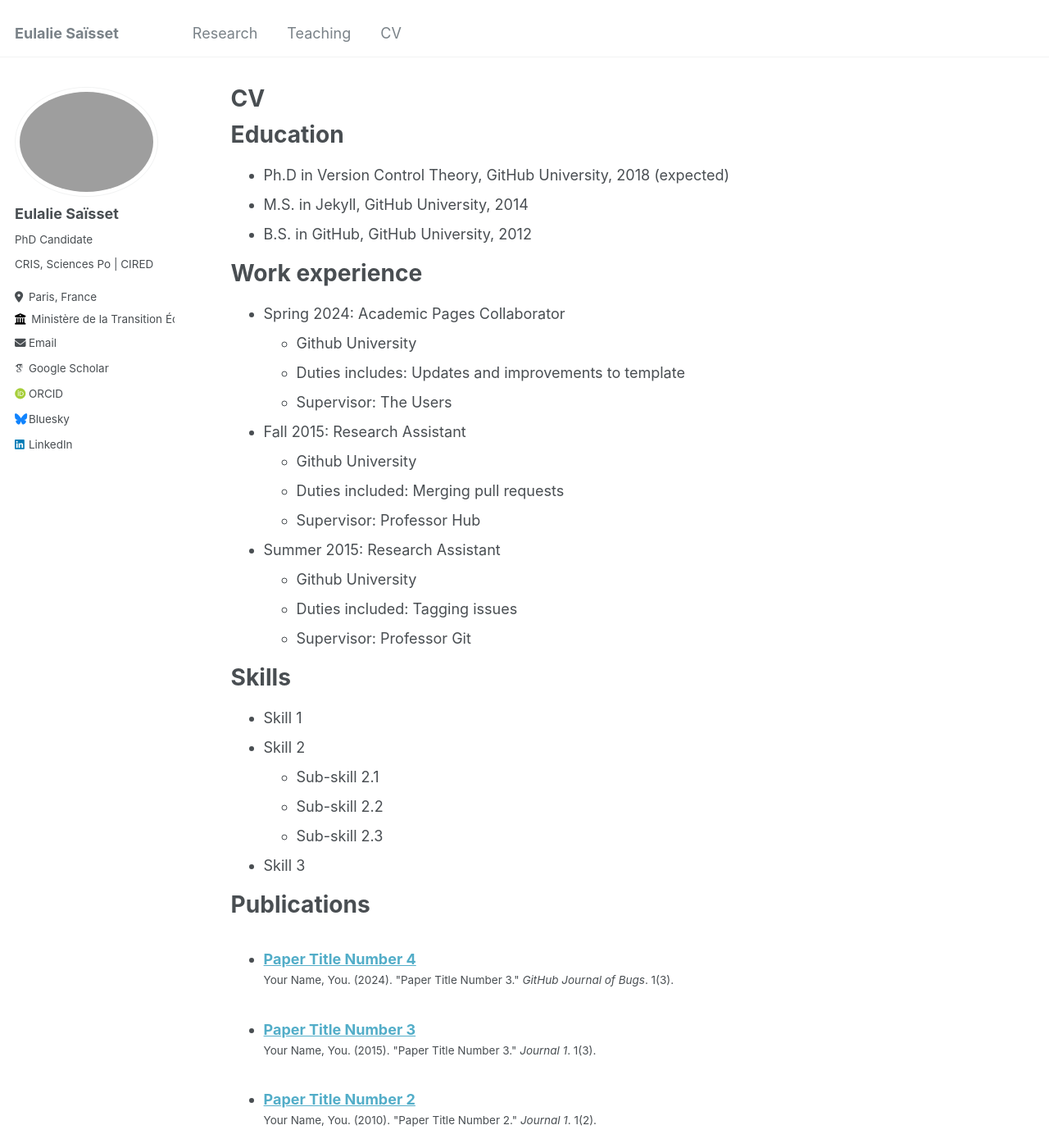
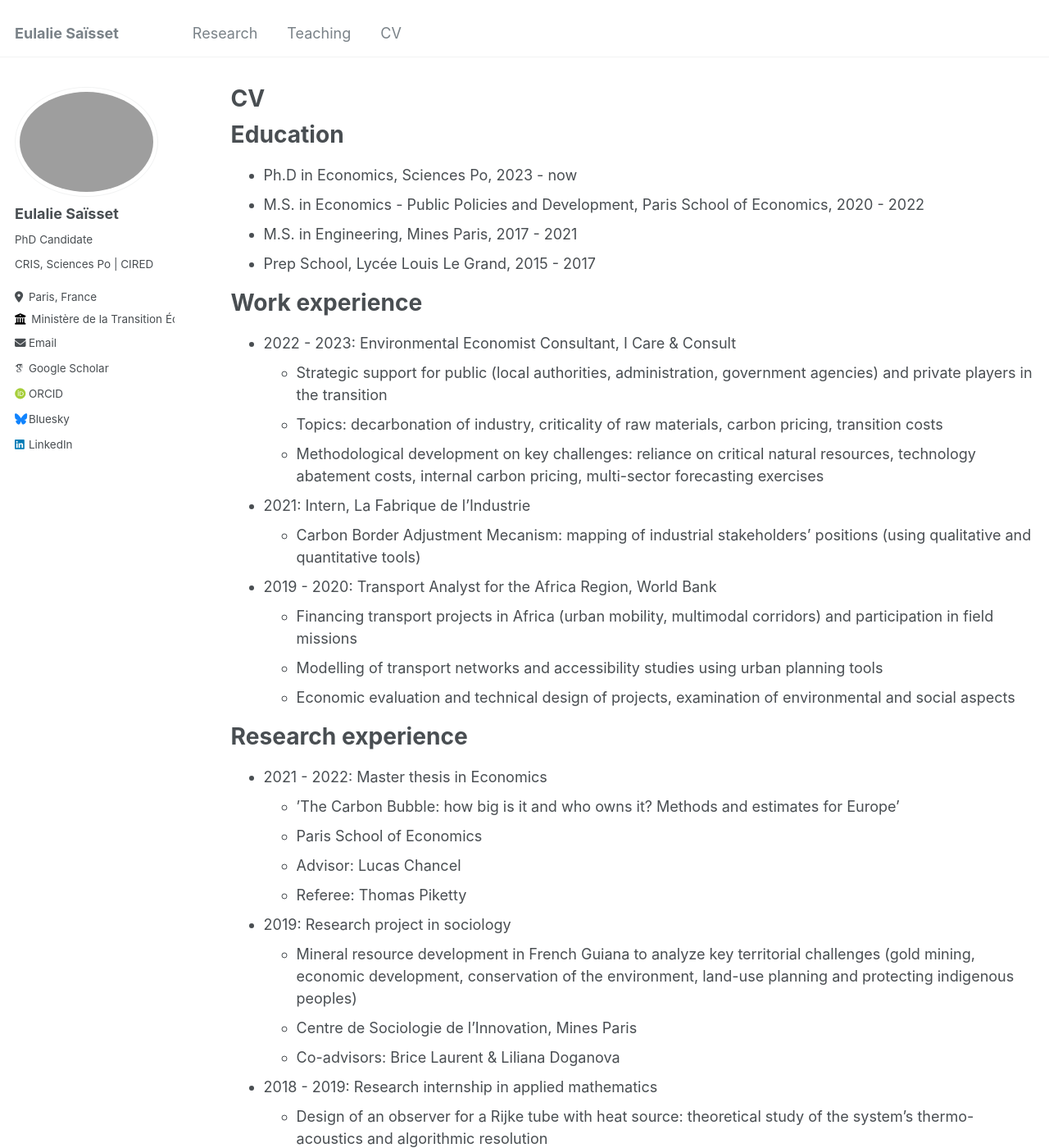
Before and after one commit to eulaliesaisset/eulaliesaisset.github.io, a Jekyll site: the page built from _pages/cv.md, in a window 1280 px wide and 1400 px high. Shown: the whole window at 82% size. Built offline with Jekyll 4.4.1, drawn with Linux system fonts in a browser that asks for light colours; some web fonts are replaced; some of the changed text lies outside the part shown.

Commit message:
Fill first sections

```diff
--- a/_pages/cv.md
+++ b/_pages/cv.md
@@ -11,35 +11,44 @@ redirect_from:
 
 Education
 ======
-* Ph.D in Version Control Theory, GitHub University, 2018 (expected)
-* M.S. in Jekyll, GitHub University, 2014
-* B.S. in GitHub, GitHub University, 2012
+* Ph.D in Economics, Sciences Po, 2023 - now
+* M.S. in Economics - Public Policies and Development, Paris School of Economics, 2020 - 2022
+* M.S. in Engineering, Mines Paris, 2017 - 2021
+* Prep School, Lycée Louis Le Grand, 2015 - 2017
 
 Work experience
 ======
-* Spring 2024: Academic Pages Collaborator
-  * Github University
-  * Duties includes: Updates and improvements to template
-  * Supervisor: The Users
+* 2022 - 2023: Environmental Economist Consultant, I Care & Consult
+  * Strategic support for public (local authorities, administration, government agencies) and private players in the transition
+  * Topics: decarbonation of industry, criticality of raw materials, carbon pricing, transition costs
+  * Methodological development on key challenges: reliance on critical natural resources, technology abatement costs, internal carbon pricing, multi-sector forecasting exercises
 
-* Fall 2015: Research Assistant
-  * Github University
-  * Duties included: Merging pull requests
-  * Supervisor: Professor Hub
+* 2021: Intern, La Fabrique de l'Industrie
+  * Carbon Border Adjustment Mecanism: mapping of industrial stakeholders’ positions (using qualitative and quantitative tools)
 
-* Summer 2015: Research Assistant
-  * Github University
-  * Duties included: Tagging issues
-  * Supervisor: Professor Git
+* 2019 - 2020: Transport Analyst for the Africa Region, World Bank
+  * Financing transport projects in Africa (urban mobility, multimodal corridors) and participation in field missions
+  * Modelling of transport networks and accessibility studies using urban planning tools
+  * Economic evaluation and technical design of projects, examination of environmental and social aspects
 
-Skills
+Research experience
 ======
-* Skill 1
-* Skill 2
-  * Sub-skill 2.1
-  * Sub-skill 2.2
-  * Sub-skill 2.3
-* Skill 3
+* 2021 - 2022: Master thesis in Economics
+  * ’The Carbon Bubble: how big is it and who owns it? Methods and estimates for Europe’
+  * Paris School of Economics
+  * Advisor: Lucas Chancel
+  * Referee: Thomas Piketty
+
+* 2019: Research project in sociology
+  * Mineral resource development in French Guiana to analyze key territorial challenges (gold mining, economic development, conservation of the environment, land-use planning and protecting indigenous peoples)
+  * Centre de Sociologie de l'Innovation, Mines Paris
+  * Co-advisors: Brice Laurent & Liliana Doganova
+
+* 2018 - 2019: Research internship in applied mathematics
+  * Design of an observer for a Rijke tube with heat source: theoretical study of the system’s thermo-acoustics and algorithmic resolution
+  * Centre Automatique et Systèmes, Mines Paris
+  * Advisor: Florent Di Meglio
+
 
 Publications
 ======
@@ -47,11 +56,11 @@ Publications
     {% include archive-single-cv.html %}
   {% endfor %}</ul>
 
-Talks
+<>Talks
 ======
-  <ul>{% for post in site.talks reversed %}
-    {% include archive-single-talk-cv.html  %}
-  {% endfor %}</ul>
+<>  <ul>{% for post in site.talks reversed %}
+<>    {% include archive-single-talk-cv.html  %}
+<>  {% endfor %}</ul>
 
 Teaching
 ======
```
Also changed, not shown: other parts of _pages/cv.md (+9 -0 lines).
